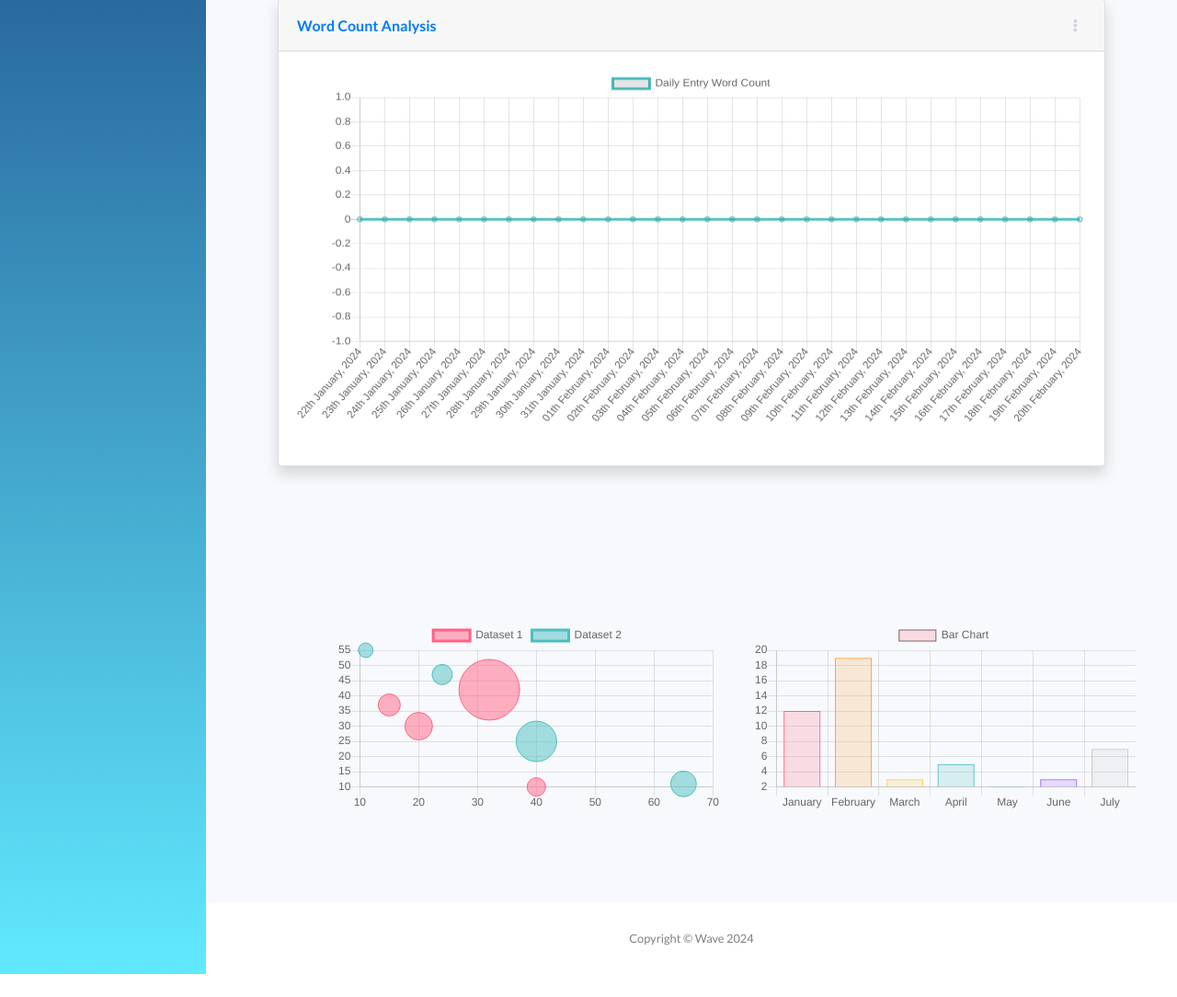
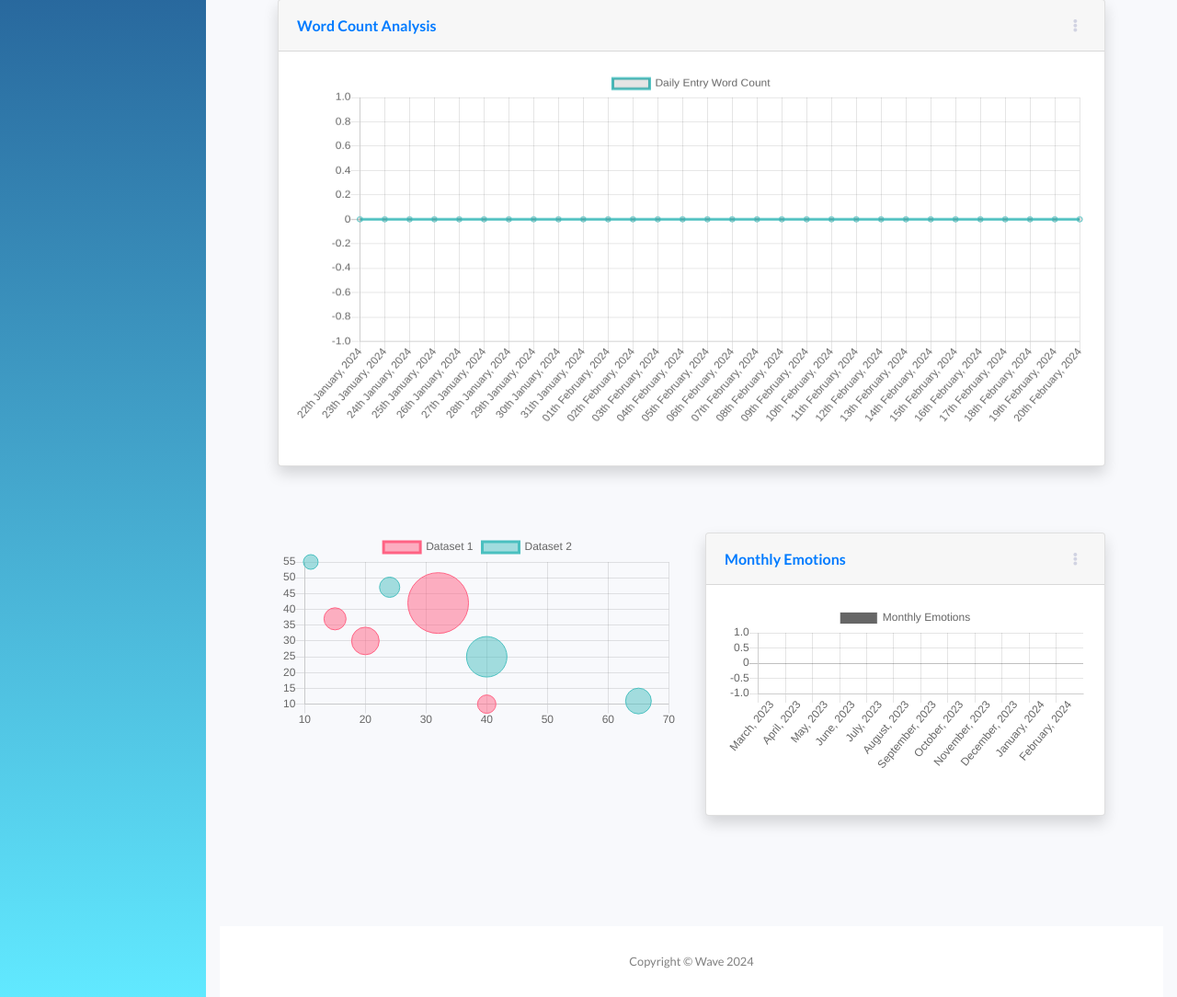
Before and after one commit to Soumya-Vaidya/Wave, a Flask app: page /Wave/4/analytics in a window 1280 px wide. Shown: the part 811-1895 px from the top of the page at 92% size. Before the commit the page ends 1870 px from the top, so only its background shows below. Run offline with Flask 3, Linux system fonts and the light colour scheme; parts of the project's set-up code (start-up, migrations or seed data) failed here and were passed over; some libraries are stand-ins or nearby versions.

Commit message:
added barchart, fixed hover values on pie charts, added graphs for research paper

```diff
--- a/App/controllers.py
+++ b/App/controllers.py
@@ -255,8 +255,8 @@ def overview(user_id):
             .all()
         )
 
-        for journal in week_journals:
-            journal.date = journal.date.strftime("%dth %B, %Y")
+        # for journal in week_journals:
+        #     journal.date = journal.date.strftime("%dth %B, %Y")
 
         return render_template(
             "overview.html",
@@ -427,6 +427,10 @@ def analytics(user_id):
             last_12_months_emotions.append(month_start.strftime("%B, %Y"))
             max_occurred_emotions.append(max_emotion)
             emotion_counts.append(max_count)
+
+        max_occurred_emotions.reverse()
+        emotion_counts.reverse()
+        last_12_months_emotions.reverse()
         print(last_12_months_emotions, max_occurred_emotions, emotion_counts)
 
         return render_template(
--- a/App/templates/analytics.html
+++ b/App/templates/analytics.html
@@ -209,7 +209,8 @@
                     <div class="col mr-2">
                       <div class="text-xs font-weight-bold text-warning text-uppercase mb-1">
                         Longest Streak</div>
-                      <div class="h5 mb-0 font-weight-bold text-gray-800">{{longest_continuous_days}} Day Streak!!</div>
+                      <div class="h5 mb-0 font-weight-bold text-gray-800">{{longest_continuous_days}}
+                        Day Streak!!</div>
                     </div>
                     <div class="col-auto">
                       <i class="fas fa-clipboard-list fa-2x text-gray-300"></i>
@@ -296,6 +297,20 @@
                             legend: {
                               position: 'left',
                               align: 'center'
+                            },
+                            tooltips: {
+                              callbacks: {
+                                label: function (tooltipItem, data) {
+                                  var dataset = data.datasets[tooltipItem.datasetIndex];
+                                  var total = dataset.data.reduce(function (previousValue, currentValue, currentIndex, array) {
+                                    return previousValue + currentValue;
+                                  });
+                                  var currentValue = dataset.data[tooltipItem.index];
+                                  var emotionLabel = labels[tooltipItem.index];
+                                  var percentage = Math.round((currentValue / total) * 100);
+                                  return emotionLabel + ': ' + percentage + "%";
+                                }
+                              }
                             }
                           }
                         });
@@ -352,6 +367,21 @@
                             legend: {
                               position: 'left',
                               align: 'center'
+                            },
+                            tooltips: {
+                              callbacks: {
+                                label: function (tooltipItem, data) {
+                                  var dataset = data.datasets[tooltipItem.datasetIndex];
+                                  var total = dataset.data.reduce(function (previousValue, currentValue, currentIndex, array) {
+                                    return previousValue + currentValue;
+                                  });
+                                  var currentValue = dataset.data[tooltipItem.index];
+                                  var count = currentValue;
+                                  var percentage = Math.round((currentValue / total) * 100);
+                                  var label = data.labels[tooltipItem.index];
+                                  return label + ': ' + count + ' (' + percentage + "%)";
+                                }
+                              }
                             }
                           }
                         });
@@ -370,6 +400,7 @@
             <!-- Stress Pie Chart End -->
           </div>
 
+          <!-- Word Count Line Chart -->
           <div class="row m-5">
             <div class="col-12">
               <!-- Word Count Line Chart -->
@@ -422,18 +453,11 @@
               </div>
               <!-- Word Count Line Chart End -->
             </div>
+          </div>
+
 
           <div class="row m-5">
-              <div class="col-4">
-
-              </div>
-              <div class="col-4">
-              </div>
-              <div class="col-4">
-              </div>
-            </div>
-
-            <div class="row m-5">
+            <!-- Bubble -->
             <div class="col-6">
               <!-- Bubble Chart -->
               <canvas id="bubbleChart" style="max-height: 400px;"></canvas>
@@ -515,35 +539,49 @@
               <!-- End Bubble Chart -->
             </div>
 
+            <!-- Monthly Emotions Bar Chart -->
             <div class="col-6">
+              <div class="card shadow mb-4">
+                <div class="card-header d-flex justify-content-between align-items-center">
+                  <h6 class="text-primary fw-bold m-0">Monthly Emotions</h6>
+                  <div class="dropdown no-arrow"><button class="btn btn-link btn-sm dropdown-toggle"
+                      aria-expanded="false" data-bs-toggle="dropdown" type="button"><i
+                        class="fas fa-ellipsis-v text-gray-400"></i></button>
+                    <div class="dropdown-menu shadow dropdown-menu-end animated--fade-in">
+                      <p class="text-center dropdown-header">Filters</p><a class="dropdown-item" href="#">&nbsp;Last
+                        Month</a><a class="dropdown-item" href="#">&nbsp;Last Year</a>
+                      <a class="dropdown-item" href="#">&nbsp;Last 6 months</a>
+                      <!-- <div class="dropdown-divider"></div><a class="dropdown-item" href="#">&nbsp;Something else
+                          here</a> -->
+                    </div>
+                  </div>
+                </div>
                 <!-- Bar Chart -->
+                <div class="card-body" style="height: 250px;">
+                  <div class="chart-area">
+
                     <canvas id="barChart" style="max-height: 400px;"></canvas>
                     <script>
                       document.addEventListener("DOMContentLoaded", () => {
                         new Chart(document.querySelector('#barChart'), {
                           type: 'bar',
                           data: {
-                        labels: ['January', 'February', 'March', 'April', 'May', 'June', 'July'],
+                            labels: [
+                              {% for month in last_12_months_emotions %}
+                                "{{ month }}",
+                              {% endfor %}
+                           ],
                         datasets: [{
-                          label: 'Bar Chart',
-                          data: [12, 19, 3, 5, 2, 3, 7],
+                          label: 'Monthly Emotions',
+                          data: [
+                            {% for count in emotion_counts %}
+                                  {{ count }},
+                        {% endfor %}
+                      ],
                         backgroundColor: [
-                            'rgba(255, 99, 132, 0.2)',
-                            'rgba(255, 159, 64, 0.2)',
-                            'rgba(255, 205, 86, 0.2)',
-                            'rgba(75, 192, 192, 0.2)',
-                            'rgba(54, 162, 235, 0.2)',
-                            'rgba(153, 102, 255, 0.2)',
-                            'rgba(201, 203, 207, 0.2)'
-                          ],
-                          borderColor: [
-                            'rgb(255, 99, 132)',
-                            'rgb(255, 159, 64)',
-                            'rgb(255, 205, 86)',
-                            'rgb(75, 192, 192)',
-                            'rgb(54, 162, 235)',
-                            'rgb(153, 102, 255)',
-                            'rgb(201, 203, 207)'
+                        {% for emotion in max_occurred_emotions %}
+                      '{{ emotions[emotion] }}',
+                        {% endfor %}
                             ],
                       borderWidth: 1
                           }]
@@ -553,7 +591,25 @@
                           y: {
                             beginAtZero: true
                           }
+                        },
+                        tooltips: {
+                          callbacks: {
+                            label: function(tooltipItem, data) {
+                              var dataset = data.datasets[tooltipItem.datasetIndex];
+                              var label = dataset.label || '';
+                              var value = data.max_occurred_emotions[tooltipItem.index]; // Assuming max_occurred_emotions is passed in data
+                              var color = dataset.backgroundColor[tooltipItem.index];
+
+                              label += ': ' + value; // Append the emotion to the label
+
+                              return {
+                                label: label,
+                                backgroundColor: color
+                              };
                             }
+                          }
+                        }
+
                       }
                       });
                     });
@@ -562,8 +618,19 @@
                   </div>
                 </div>
               </div>
+            </div>
+          </div>
+
+          <div class="row m-5">
+            <div class="col-4">
 
             </div>
+            <div class="col-4">
+            </div>
+            <div class="col-4">
+            </div>
+          </div>
+
 
           <footer class="bg-white sticky-footer">
             <div class="container my-auto">
--- a/App/templates/overview.html
+++ b/App/templates/overview.html
@@ -170,7 +170,6 @@
                                 </div>
                                 <div class="card-body">
                                     <div>
-
                                         <section class="ftco-section">
                                             <div class="container">
                                                 <div class="row justify-content-center">
```
Also changed, not shown: App/static/calender/js/main.js (+46 -47 lines), App/templates/today.html (+16 -0 lines), App/instance/database.sqlite3, 4 other files. Lines whose indentation alone changed are shown as unchanged.
